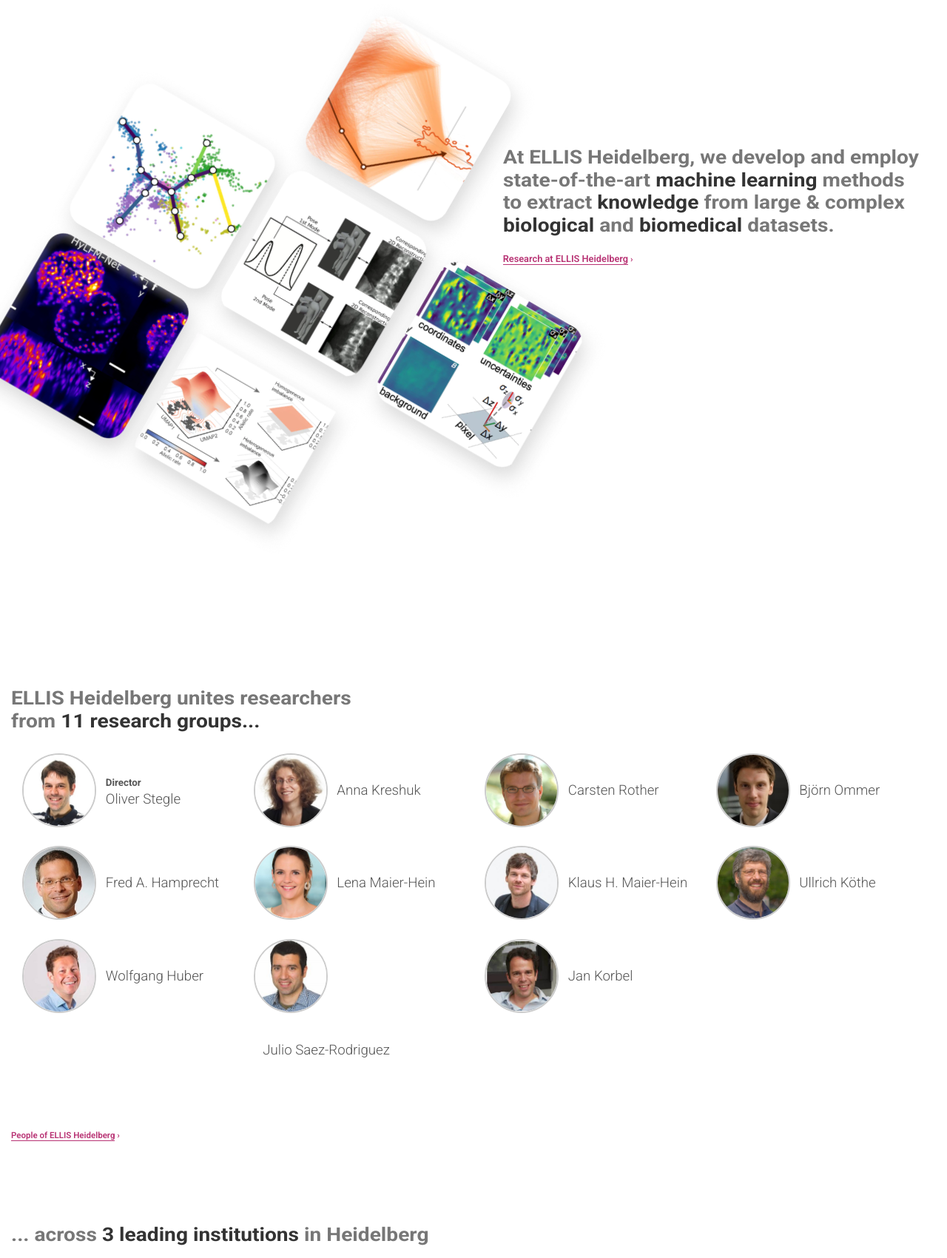
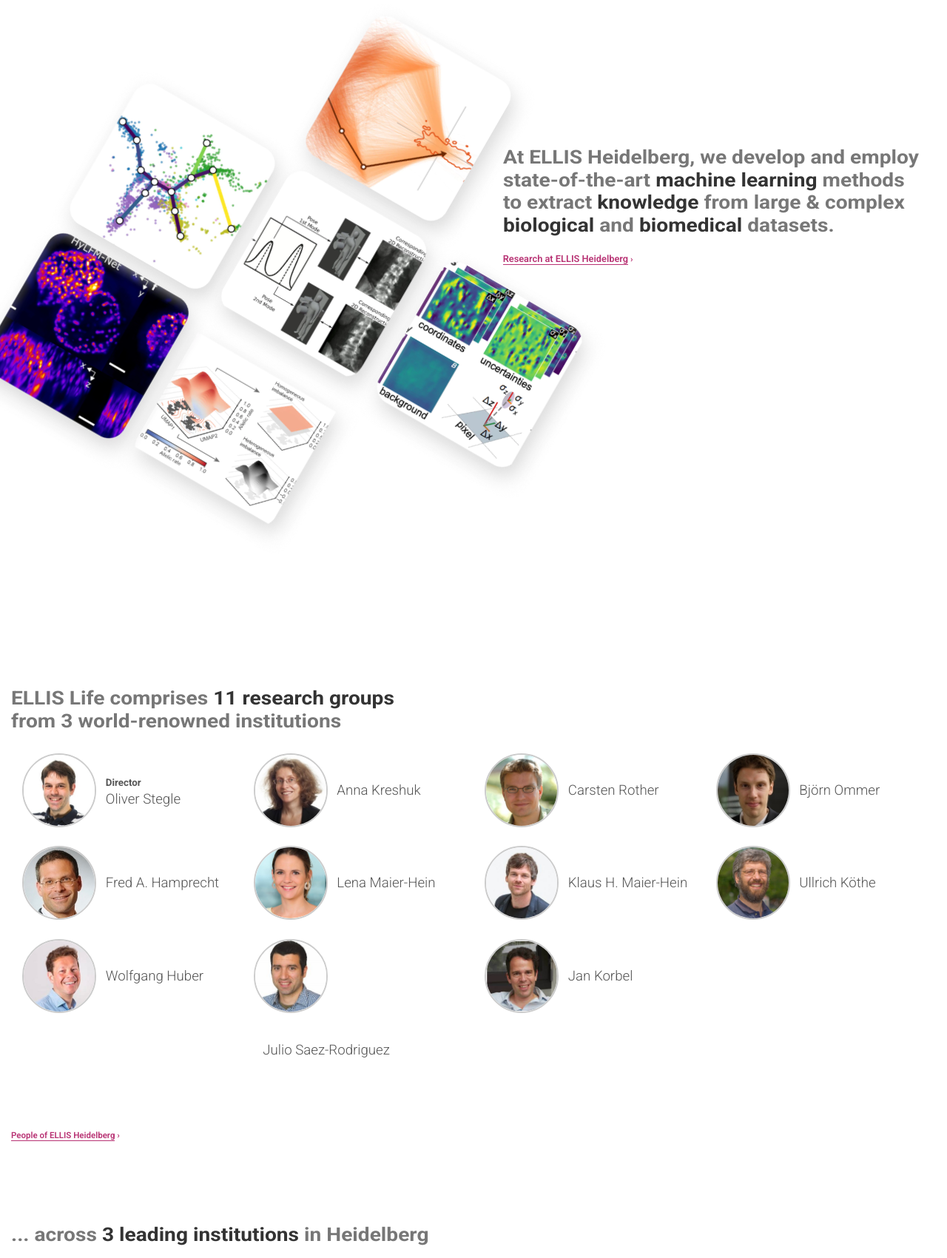
Before and after one commit to n-govindarajan/ellis-life-hd.github.io, a Jekyll site: the page built from pages/0-home.md, in a window 1280 px wide, cut to the strip 1000-2700 px from the top of the page. Shown: the whole strip at 74% size. Built offline with Jekyll 4.4.1, drawn with Linux system fonts in a browser that asks for light colours.

Commit message:
Update brand-people.html

```diff
--- a/_includes/brand-people.html
+++ b/_includes/brand-people.html
@@ -1,5 +1,5 @@
 <div class="container brand decorate-link">
-    <p class="lead">ELLIS Heidelberg unites researchers<br>from <strong>11 research groups...</strong></p>
+    <p class="lead">ELLIS Life comprises <strong>11 research groups</strong><br>from 3 world-renowned institutions</p>
     <div class="container-fluid">
         <div class="row">
             {% for p in site.data.people %}
```
